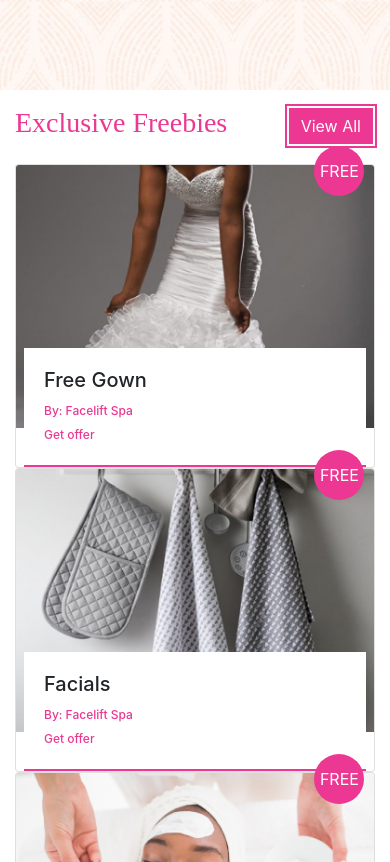
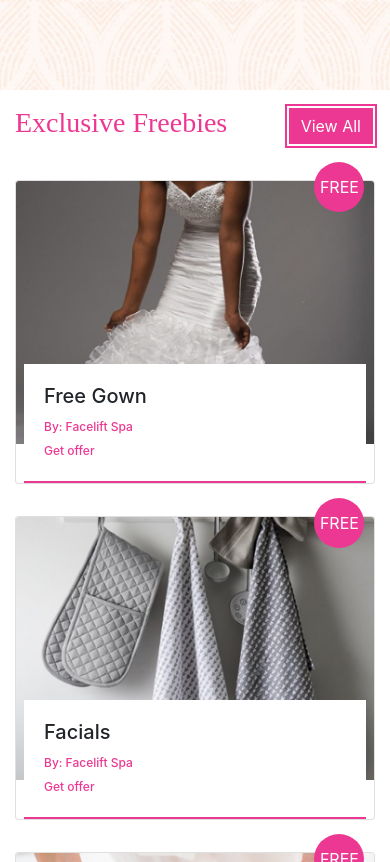
Before and after one commit to Tobipeters/Which-bride-is-next, a React (Create React App) app: page / in a window 390 px wide. Shown: the part 3802-4664 px from the top of the page. Built offline with nearby package versions, Linux system fonts and the light colour scheme.

Commit message:
adjusted some padding

```diff
--- a/src/components/Freebies/Freebies.css
+++ b/src/components/Freebies/Freebies.css
@@ -55,4 +55,16 @@
     .header-cont button{
         margin-top:0 !important;
     }
+    .row-card-1, .row-card-2{
+        padding-top:3rem;
+        padding-bottom: 3rem;
+    }
+    .freebies-card-2, .freebies-card-1{
+        margin-bottom: 2rem;
+    }
 }
+@media screen and (max-width:508px){
+    .freebies-card-2, .freebies-card-1{
+        margin-bottom: 2rem;
+    }
+}
--- a/src/components/Freebies/Freebies.js
+++ b/src/components/Freebies/Freebies.js
@@ -18,7 +18,7 @@ const Freebies = () => {
                     <h3 className="sub-title d-inline text-left pt-1 pb-1">Exclusive Freebies</h3>
                     <button className="btn btn-cont float-right mt-3">View All</button>
                 </div>
-                <Row className="pt-2 pb-5">
+                <Row className="pt-4 pb-5 row-card-1">
                     <Col sm={12} md={4} lg={3}>
                         <Card className="freebies-card-1">
                             <span className="card-tag">Free</span>
@@ -71,7 +71,7 @@ const Freebies = () => {
                     <h3 className="sub-title d-inline text-left pt-1 pb-1">Directed Deals</h3>
                     <button className="btn btn-cont float-right mt-3">View All</button>
                 </div>
-                <Row className="pt-2 pb-5">
+                <Row className="pt-4 pb-5 row-card-2">
                     <Col sm={12} md={4} lg={3}>
                         <Card className="freebies-card-2">
                             <Card.Img variant="top" src={Juicy} />
```
